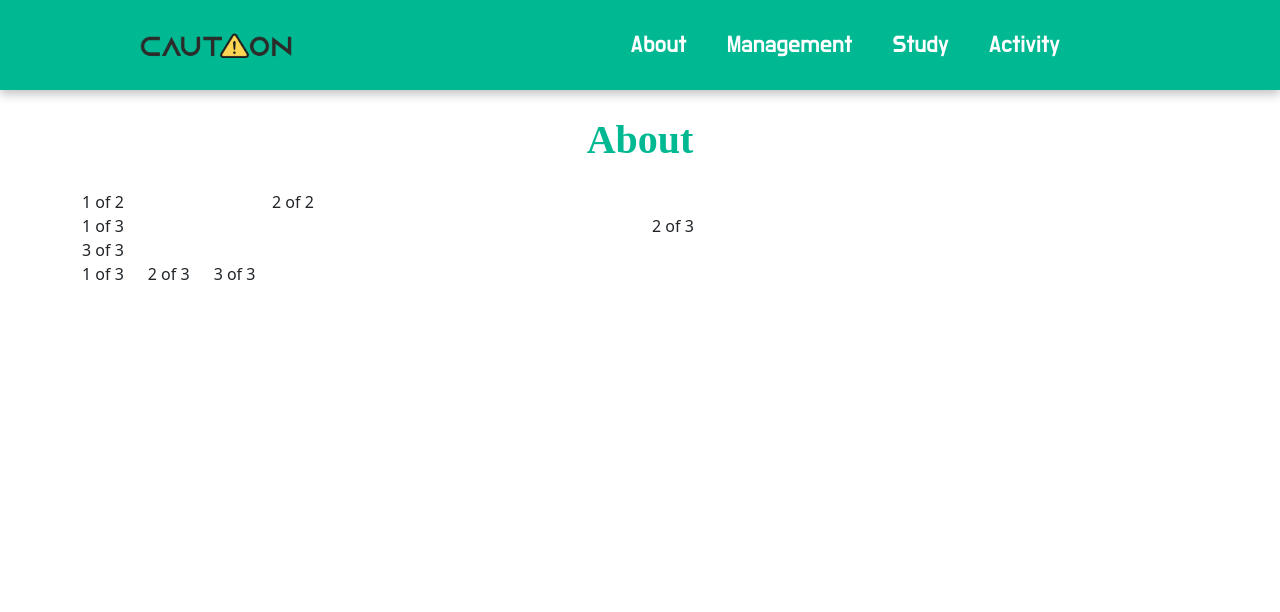
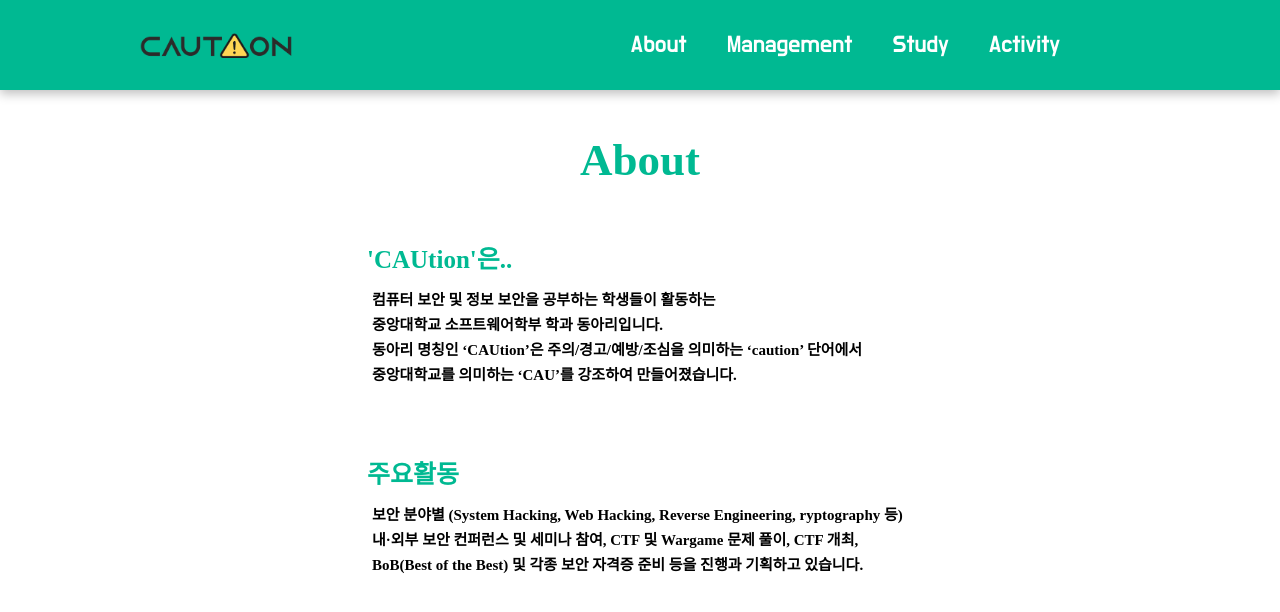
Before and after one commit to CAUti0n/CAUtion-Web-Front-End, a React (Create React App) app: page /about in a window 1280 px wide. Shown: the top 612 px of the page. Built offline with nearby package versions, Linux system fonts and the light colour scheme.

Commit message:
about 페이지 일단 완성...?

```diff
--- a/src/Components/MainWrapper/MainWrapper.js
+++ b/src/Components/MainWrapper/MainWrapper.js
@@ -4,23 +4,18 @@
 import Row from 'react-bootstrap/Row';
 import Col from 'react-bootstrap/Col';
 
-function MainWrapper() {
+function MainWrapper(props) {
     return (
         <Container>
-            <Row xs={2} md={4} lg={6}>
-                <Col>1 of 2</Col>
-                <Col>2 of 2</Col>
+
+            <Row >
+                <Col xs={1} md={3}></Col>
+                <Col>
+                    {props.children}
+                </Col>
+                <Col xs={1} md={1}></Col>
             </Row>
-            <Row xs={1} md={2}>
-                <Col>1 of 3</Col>
-                <Col>2 of 3</Col>
-                <Col>3 of 3</Col>
-            </Row>
-            <Row xs="auto">
-                <Col>1 of 3</Col>
-                <Col>2 of 3</Col>
-                <Col>3 of 3</Col>
-            </Row>
+
         </Container>
     );
 }
--- a/src/Components/Nav.js
+++ b/src/Components/Nav.js
@@ -1,10 +1,6 @@
 import React from 'react'
 import { Link } from 'react-router-dom'
 
-// Logo image
-// import logo from {process.env.PUBLIC_URL} + '/img/CAUtion_LOGO.png'
-
-// Styles
 import styles from './styles/Nav.module.css'
 
 const Nav = () => {
--- a/src/Components/styles/Nav.module.css
+++ b/src/Components/styles/Nav.module.css
@@ -30,8 +30,8 @@
     right: 200px;
     height: inherit;
 
-    display: flex;
-    align-items: center;
+    display: inline-flex;
+    align-items:center;
 }
 .nav_links_container > a {
     display: flex;
--- a/src/Components/subTitle/SubTitle.js
+++ b/src/Components/subTitle/SubTitle.js
@@ -1,12 +1,26 @@
 import React from 'react'
-import './subTitle_style.css'
+
+import styled from "styled-components";
+
+const Wrapper = styled.div`
+
+text-align: left;
+font-family: 'Montserrat';
+font-style: normal;
+margin-top:40px;
+margin-bottom: 15px;
+
+font-size: 25px;
+line-height: 20px;
+font-weight: 700;
+color:#00b992;
+`
 
 const SubTitle = ({props})=>{
     return (
-
-            <div className={"sub_content"}>
+            <Wrapper>
                 {props}
-            </div>
+            </Wrapper>
 
     )
 }
--- a/src/Components/subTitle/subTitle_style.css
+++ /dev/null
@@ -1,11 +0,0 @@
-.sub_content{
-    position:relative;
-    text-align: left;
-    font-family: 'Montserrat';
-    font-style: normal;
-    top:40px;
-    font-size: 25px;
-    line-height: 20px;
-    font-weight: 700;
-    color:#00b992;
-}
--- a/src/Components/title/Title.js
+++ b/src/Components/title/Title.js
@@ -1,12 +1,26 @@
 import React from 'react'
-import './title_style.css'
+
+import styled from "styled-components";
+
+const Wrapper = styled.div`
+display: block;
+text-align: center;
+font-family: 'Montserrat';
+font-style: normal;
+margin:40px;
+  margin-top:60px;
+font-size: 45px;
+line-height: 20px;
+font-weight: 700;
+color:#00b992;
+`
 
 const Title = ({props})=>{
     return (
-    <div  className={"content"}>
+    <Wrapper>
             {props}
 
-    </div>
+    </Wrapper>
     )
 }
 export default Title
--- a/src/Components/title/title_style.css
+++ /dev/null
@@ -1,11 +0,0 @@
-.content{
-    display: block;
-    text-align: center;
-    font-family: 'Montserrat';
-    font-style: normal;
-    margin:40px;
-    font-size: 40px;
-    line-height: 20px;
-    font-weight: 700;
-    color:#00b992;
-}
--- a/src/Pages/About/About.js
+++ b/src/Pages/About/About.js
@@ -4,7 +4,20 @@
 import Title from '../../Components/title/Title'
 import SubTitle from "../../Components/subTitle/SubTitle";
 import MainWrapper from "../../Components/MainWrapper/MainWrapper";
+import styled from "styled-components";
 
+const Wrapper = styled.div`
+    margin : 5px;
+    font-family: 'Montserrat';
+    font-size: 15px;
+    line-height: 20px;
+    font-weight: 700;
+    color:black;
+`
+const Container=styled.div`
+  margin-top:20px;
+  margin-bottom:80px;
+`
 const About = () => {
 
 
@@ -16,13 +29,18 @@
               {
                   <>
                     <SubTitle props={'\'CAUtion\'은..'}/>
-                      <div>
-                    <div>컴퓨터 보안 및 정보 보안을 공부하는 학생들이 활동하는</div>
-                    <div>중앙대학교 소프트웨어학부 학과 동아리입니다.</div>
-                    <div>동아리 명칭인 ‘CAUtion’은 주의/경고/예방/조심을 의미하는 ‘caution’ 단어에서</div>
-                    <div>중앙대학교를 의미하는 ‘CAU’를 강조하여 만들어졌습니다.</div>
-                      </div>
+                      <Container>
+                        <Wrapper>컴퓨터 보안 및 정보 보안을 공부하는 학생들이 활동하는</Wrapper>
+                        <Wrapper>중앙대학교 소프트웨어학부 학과 동아리입니다.</Wrapper>
+                        <Wrapper>동아리 명칭인 ‘CAUtion’은 주의/경고/예방/조심을 의미하는 ‘caution’ 단어에서</Wrapper>
+                        <Wrapper>중앙대학교를 의미하는 ‘CAU’를 강조하여 만들어졌습니다.</Wrapper>
+                      </Container>
                     <SubTitle props={'주요활동'}/>
+                      <Container>
+                        <Wrapper>보안 분야별 (System Hacking, Web Hacking, Reverse Engineering, ryptography 등)</Wrapper>
+                        <Wrapper>내·외부 보안 컨퍼런스 및 세미나 참여, CTF 및 Wargame 문제 풀이, CTF 개최,</Wrapper>
+                      <Wrapper>BoB(Best of the Best) 및 각종 보안 자격증 준비 등을 진행과 기획하고 있습니다.</Wrapper>
+                      </Container>
                 </>
               }
           </MainWrapper>
```
Also changed, not shown: src/Components/about/AboutContent.js (deleted, +0 -12 lines), src/Components/about/AboutContent_style.css (deleted, +0 -13 lines).
